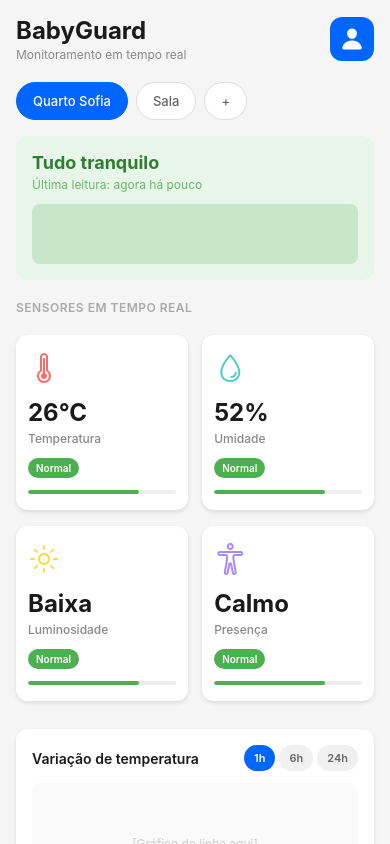
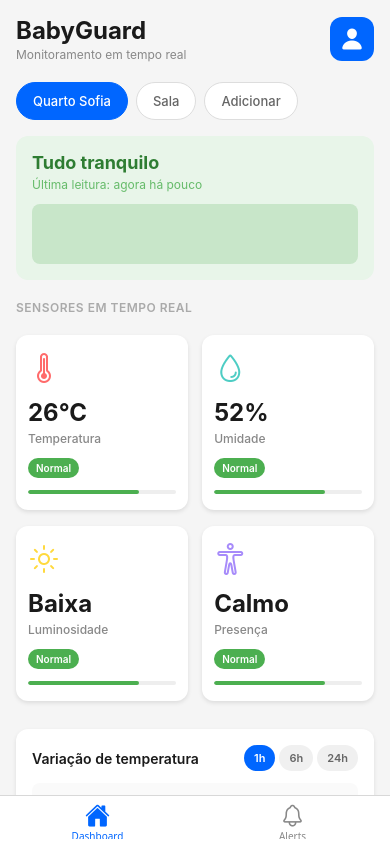
Before and after one commit to App-Baby-Guard/Desenvolvimento-App-Baby-Guard, a React Native app in the folder frontend/: screen /Dashboard in a window 390 px wide. Built offline with nearby package versions, Linux system fonts and the light colour scheme.

Commit message:
Bottom Tab Navigator fixo na inferior

```diff
--- a/frontend/App.tsx
+++ b/frontend/App.tsx
@@ -1,21 +1,41 @@
 import React from 'react';
+import { NavigationContainer } from '@react-navigation/native';
+import { createBottomTabNavigator } from '@react-navigation/bottom-tabs';
+import { Ionicons } from '@expo/vector-icons';
+
 import DashboardScreen from './src/screens/DashboardScreen';
-import { NavigationContainer } from '@react-navigation/native';
-import { createNativeStackNavigator } from '@react-navigation/native-stack';
+import AlertsScreen from './src/screens/AlertsScreen';
 
-export type RootStackParamList = {
+export type RootTabParamList = {
   Dashboard: undefined;
+  Alerts: undefined; //TODO: Adicionar outras telas da aba de navegação
 };
 
-const Stack = createNativeStackNavigator<RootStackParamList>();
+const Tab = createBottomTabNavigator<RootTabParamList>();
+
 export default function App() {
+  return (
+    <NavigationContainer>
+      <Tab.Navigator
+        screenOptions={({ route }) => ({ //screenOptions usado para aplicar o visual a todos os ecrãs que pertencem a essa barra de navegação
+          tabBarIcon: ({ focused, color, size }) => {
+            let iconName;
+            if (route.name === 'Dashboard') {
+              iconName = focused ? 'home' : 'home-outline'; //o foco muda o ícone para dar feedback visual
+            } else if (route.name === 'Alerts') {
+              iconName = focused ? 'notifications' : 'notifications-outline'; //outline é pro icone só com o contorno
+            }
+            return <Ionicons name={iconName as any} size={size} color={color} />;
+          },
+          tabBarActiveTintColor: '#0066FF', // Cor azul para a aba ativa. Isso já é da biblioteca do React Navigation
+          tabBarInactiveTintColor: '#888888',
+          headerShown: false,
+        })}
+      >
+        <Tab.Screen name="Dashboard" component={DashboardScreen} />
+        <Tab.Screen name="Alerts" component={AlertsScreen} />
+      </Tab.Navigator>
+    </NavigationContainer>
 
-  return (
-
-    <NavigationContainer>
-      <Stack.Navigator screenOptions={{ headerShown: false }}>
-        <Stack.Screen name="Dashboard" component={DashboardScreen} />
-      </Stack.Navigator>
-    </NavigationContainer>
   )
 }
--- a/frontend/package.json
+++ b/frontend/package.json
@@ -16,9 +16,11 @@
     "expo": "~54.0.33",
     "expo-status-bar": "~3.0.9",
     "react": "19.1.0",
+    "react-dom": "19.1.0",
     "react-native": "0.81.5",
     "react-native-safe-area-context": "~5.6.0",
-    "react-native-screens": "~4.16.0"
+    "react-native-screens": "~4.16.0",
+    "react-native-web": "^0.21.0"
   },
   "devDependencies": {
     "@types/react": "~19.1.0",
--- a/frontend/src/screens/DashboardScreen.tsx
+++ b/frontend/src/screens/DashboardScreen.tsx
@@ -4,22 +4,19 @@ import {
   Text,
   ScrollView,
   StyleSheet,
-  TouchableOpacity
+  TouchableOpacity,
+  Switch,
 } from 'react-native';
 import { Ionicons } from '@expo/vector-icons';
 import SensorCard from '../components/SensorCard';
-import { useNavigation } from '@react-navigation/native';
 import { NativeStackNavigationProp } from '@react-navigation/native-stack';
-import { RootStackParamList } from '../../App';
 
-type DashboardNavigationProp = NativeStackNavigationProp<RootStackParamList, 'Dashboard'>;
 
 const DashboardScreen: React.FC = () => {
 
   const [activeTab, setActiveTab] = useState('Quarto Sofia');
 
   return (
-
     <ScrollView style={styles.container} showsVerticalScrollIndicator={false}>
       <View style={styles.header}>
         <View>
@@ -34,7 +31,7 @@ const DashboardScreen: React.FC = () => {
 
       {/* ========== Linha dos DISPOSITIVOS ========== */}
       <View style={styles.tabsContainer}>
-        {['Quarto Sofia', 'Sala', '+'].map((tab) => ( //TODO: Substituir os dispositivos fixos pelos adicionados
+        {['Quarto Sofia', 'Sala', 'Adicionar'].map((tab) => ( //TODO: Substituir os dispositivos fixos pelos adicionados
           <TouchableOpacity
             key={tab}
             style={[
@@ -107,7 +104,7 @@ const DashboardScreen: React.FC = () => {
         <View style={styles.chartHeader}>
           <Text style={styles.chartTitle}>Variação de temperatura</Text>
           <View style={styles.chartFilters}>
-            {['1h', '6h', '24h'].map((period) => (
+            {['1h', '6h', '24h'].map((period) => ( //TODO: Adicionar as variações reais de temperatura
               <TouchableOpacity
                 key={period}
                 style={[
@@ -145,33 +142,6 @@ const DashboardScreen: React.FC = () => {
         </View>
       </View>
 
-      {/* ========== BARRA DE NAVEGAÇÃO entre as telas - tab ========== */}
-      <View style={styles.navigationBar}>
-        <TouchableOpacity style={styles.navItem}>
-          <Ionicons name="home" size={24} color="#0066FF" />
-          <Text style={[styles.navLabel, { color: '#0066FF' }]}>Início</Text>
-        </TouchableOpacity>
-
-        <TouchableOpacity style={styles.navItem} >
-          <Ionicons name="notifications-outline" size={24} color="#888888" />
-          <Text style={styles.navLabel}>Alertas</Text>
-        </TouchableOpacity>
-
-        <TouchableOpacity style={styles.navItem}>
-          <Ionicons name="hardware-chip-outline" size={24} color="#888888" />
-          <Text style={styles.navLabel}>Robôs</Text>
-        </TouchableOpacity>
-
-        <TouchableOpacity style={styles.navItem}>
-          <Ionicons name="settings-outline" size={24} color="#888888" />
-          <Text style={styles.navLabel}>Config.</Text>
-        </TouchableOpacity>
-
-        <TouchableOpacity style={styles.navItem}>
-          <Ionicons name="person-outline" size={24} color="#888888" />
-          <Text style={styles.navLabel}>Perfil</Text>
-        </TouchableOpacity>
-      </View>
 
       <View style={styles.bottomSpacer} /> {/* espaço pra separar o conteúdo da barra de navegação do final do celular */}
     </ScrollView>
@@ -215,8 +185,7 @@ const styles = StyleSheet.create({
     alignItems: 'center',
   },
 
-  // ========== nome dos dispositivos ==========
-
+  //========== nome dos dispositivos ==========
   tabsContainer: {
     flexDirection: 'row',
     marginBottom: 16,
@@ -247,38 +216,35 @@ const styles = StyleSheet.create({
     color: '#FFFFFF',
   },
 
-  // ========== card do reusmo ==========
-
+  //========== card do resumo ==========
   welcomeCard: {
-    backgroundColor: '#E8F5E9',
+    backgroundColor: '#E8F5E9', // Verde suave
     borderRadius: 12,
     paddingHorizontal: 16,
     paddingVertical: 16,
     marginBottom: 20,
-
   },
 
   welcomeTitle: {
     fontSize: 18,
     fontWeight: '700',
-    color: '#2E7D32',
+    color: '#2E7D32', // Verde escuro
     marginBottom: 4,
   },
 
   welcomeSubtitle: {
     fontSize: 12,
-    color: '#66BB6A',
+    color: '#66BB6A', // Verde médio
     marginBottom: 12,
   },
 
   welcomeIllustrationPlaceholder: {
     height: 60,
-    backgroundColor: '#C8E6C9',
+    backgroundColor: '#C8E6C9', // Verde mais claro
     borderRadius: 8,
   },
 
-  // ========== Card dos SENSORES ==========
-
+  //========== Card dos SENSORES ==========
   sensorSection: {
     marginBottom: 20,
   },
@@ -297,7 +263,7 @@ const styles = StyleSheet.create({
     justifyContent: 'space-between',
   },
 
-  // ========== SEÇÃO DE GRÁFICO ==========
+ // ========== SEÇÃO DE GRÁFICO ==========
   chartSection: {
     backgroundColor: '#FFFFFF',
     borderRadius: 12,
@@ -374,35 +340,6 @@ const styles = StyleSheet.create({
   },
 
 
-  // ========== NAVEGAÇÃO  ==========
-
-  navigationBar: {
-    flexDirection: 'row',
-    backgroundColor: '#FFFFFF',
-    borderTopLeftRadius: 16,
-    borderTopRightRadius: 16,
-    paddingVertical: 8,
-    paddingHorizontal: 0,
-    justifyContent: 'space-around',
-    marginHorizontal: -16,
-    marginBottom: 0,
-    borderTopWidth: 1,
-    borderTopColor: '#EEEEEE',
-  },
-
-  navItem: {
-    alignItems: 'center',
-    paddingVertical: 8,
-    flex: 1,
-  },
-
-  navLabel: {
-    fontSize: 10,
-    color: '#888888',
-    fontWeight: '500',
-    marginTop: 4,
-  },
-
   bottomSpacer: {
     height: 20,
   },
--- a/frontend/tsconfig.json
+++ b/frontend/tsconfig.json
@@ -1,6 +1,7 @@
 {
   "extends": "expo/tsconfig.base",
   "compilerOptions": {
-    "strict": true
+    "strict": true,
+    "jsx": "react-native"
   }
 }
```
Also changed, not shown: 1 other file (tests, documents, lock files or other folders).
